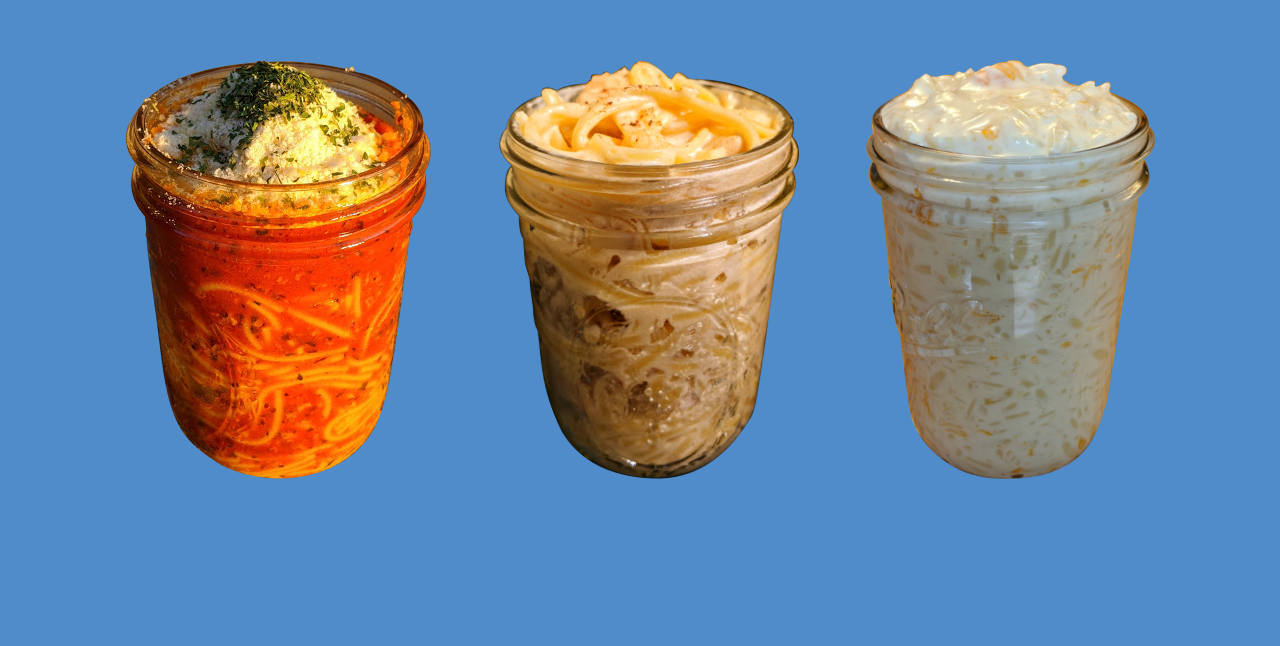
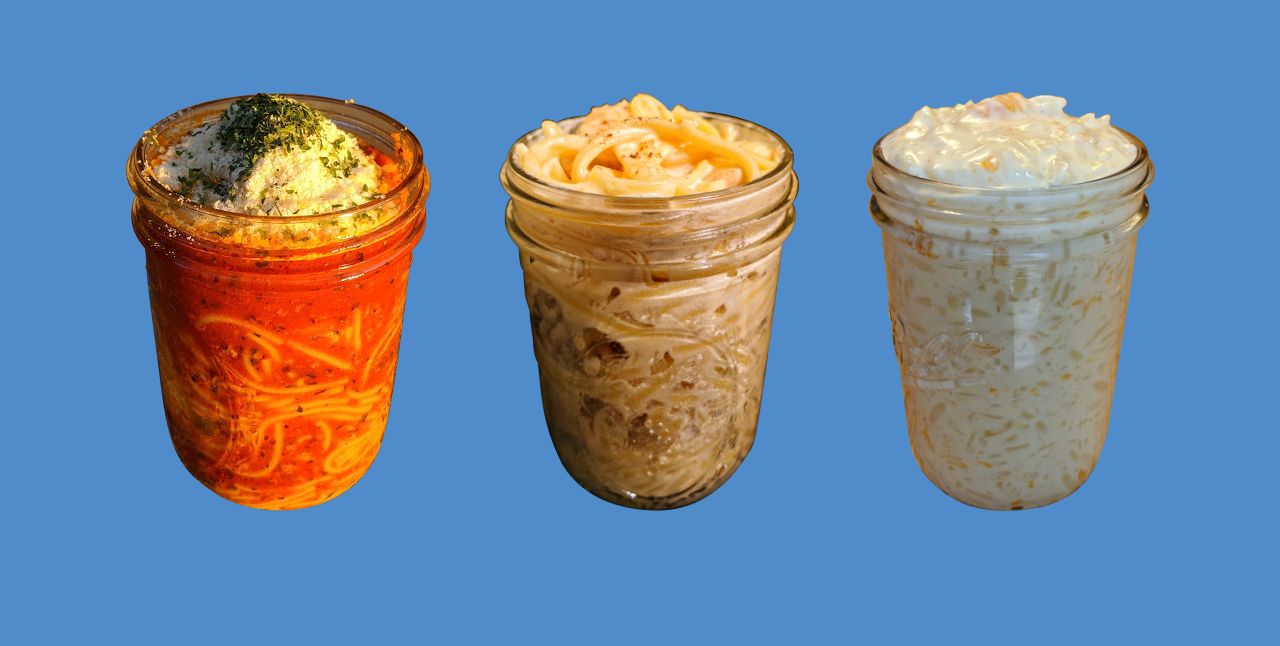
Before and after one commit to durcij/spaghettiinajar, a plain HTML site: page content/home.html in a window 1280 px wide. Shown: the part 154-800 px from the top of the page. Drawn offline with Linux system fonts and the light colour scheme.

Commit message:
Trying to sort this out.

```diff
--- a/content/css/default.css
+++ b/content/css/default.css
@@ -10,11 +10,11 @@ form {
 }
 
 img {
-  width: auto;
+  height: 70%;
   padding-left: 2.5%;
   padding-right: 2.5%;
-  padding-top: 12.5%;
-  padding-bottom: 12.5%;
+  padding-top: 15%;
+  padding-bottom: 15%;
 }
 
 .jar {
```
